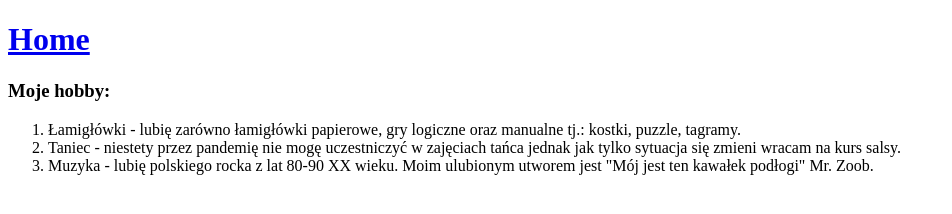
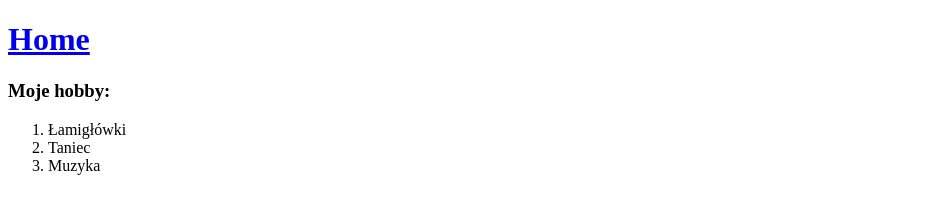
Before and after one commit to jokrota/about-me, a plain HTML site: page hobby.html in a window 1280 px wide. Shown: the whole page, without its empty margins (0-952 px from the left). Drawn offline with Linux system fonts and the light colour scheme.

Commit message:
update hobby.html

```diff
--- a/hobby.html
+++ b/hobby.html
@@ -13,9 +13,9 @@
     <h3>Moje hobby:
     </h3>
     <ol>
-        <li>Łamigłówki - lubię zarówno łamigłówki papierowe, gry logiczne oraz manualne tj.: kostki, puzzle, tagramy.</li>
-        <li>Taniec - niestety przez pandemię nie mogę uczestniczyć w zajęciach tańca jednak jak tylko sytuacja się zmieni wracam na kurs salsy.</li>
-        <li>Muzyka - lubię polskiego rocka z lat 80-90 XX wieku. Moim ulubionym utworem jest "Mój jest ten kawałek podłogi" Mr. Zoob. </li>
+        <li>Łamigłówki</li>
+        <li>Taniec</li>
+        <li>Muzyka</li>
     </ol>
 
 </body>
```
